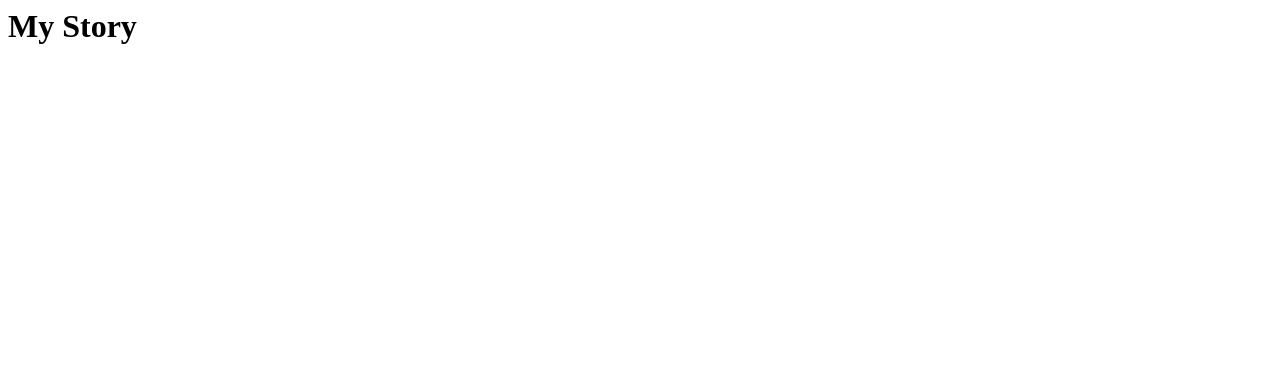
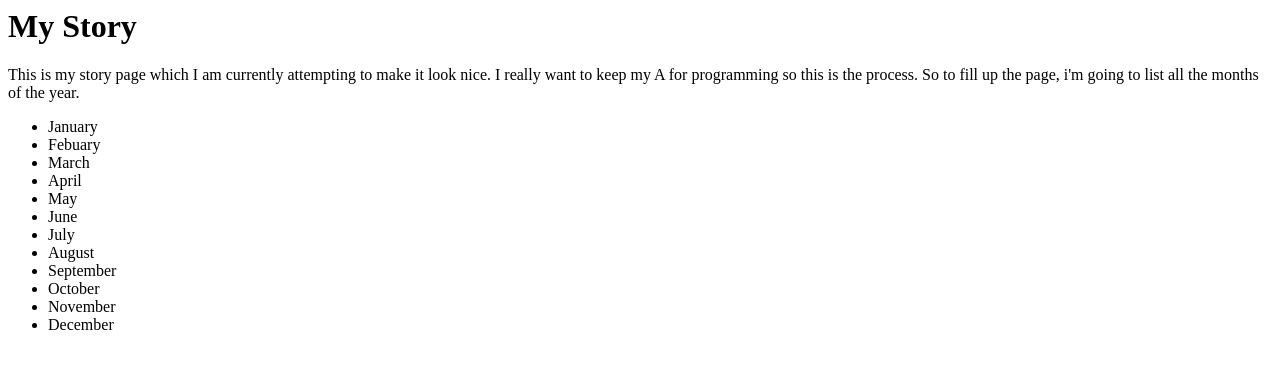
Before and after one commit to hwences/StoryWebsite, a plain HTML site: page index.html in a window 1280 px wide. Drawn offline with Linux system fonts and the light colour scheme.

Commit message:
I added fillers

```diff
--- a/index.html
+++ b/index.html
@@ -1,5 +1,23 @@
 <html>
   <body>
     <h1>My Story</h1>
+    <paragraph>This is my story page which I am currently attempting to make it look nice.
+      I really want to keep my A for programming so this is the process.
+      So to fill up the page, i'm going to list all the months of the year.
+    </paragraph>
+    <ul>
+      <li>January</li>
+      <li>Febuary</li>
+      <li>March</li>
+      <li>April</li>
+      <li>May</li>
+      <li>June</li>
+      <li>July</li>
+      <li>August</li>
+      <li>September</li>
+      <li>October</li>
+      <li>November</li>
+      <li>December</li>
+    </ul>
   </body>
 </html>
```
